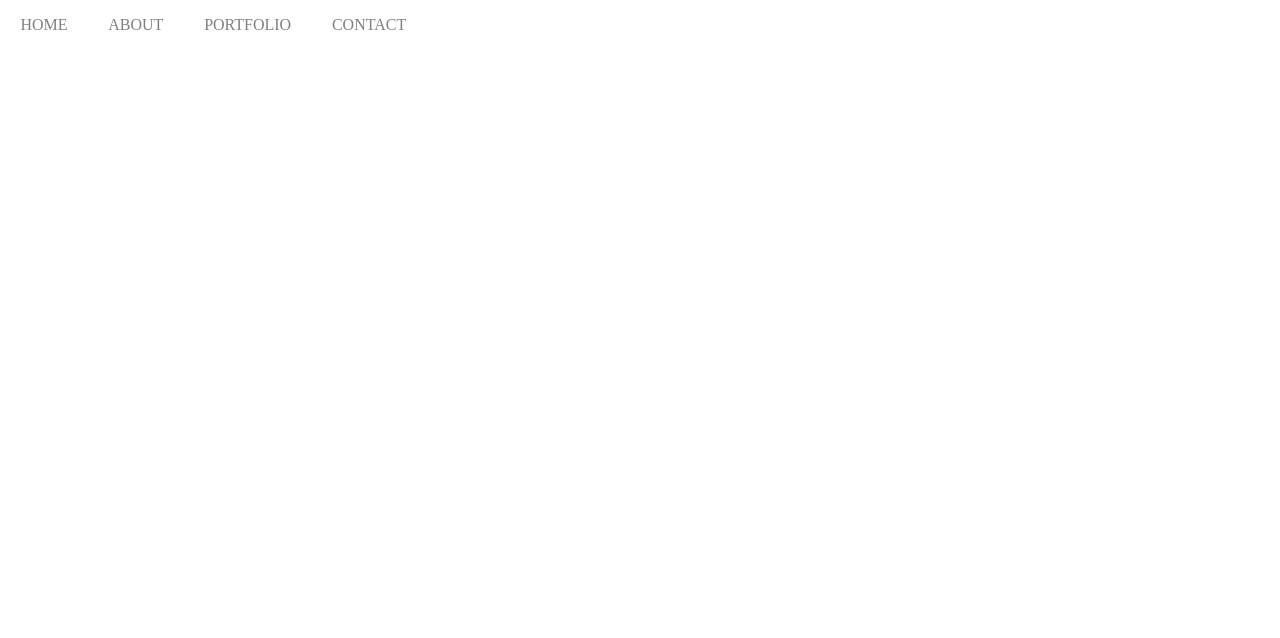
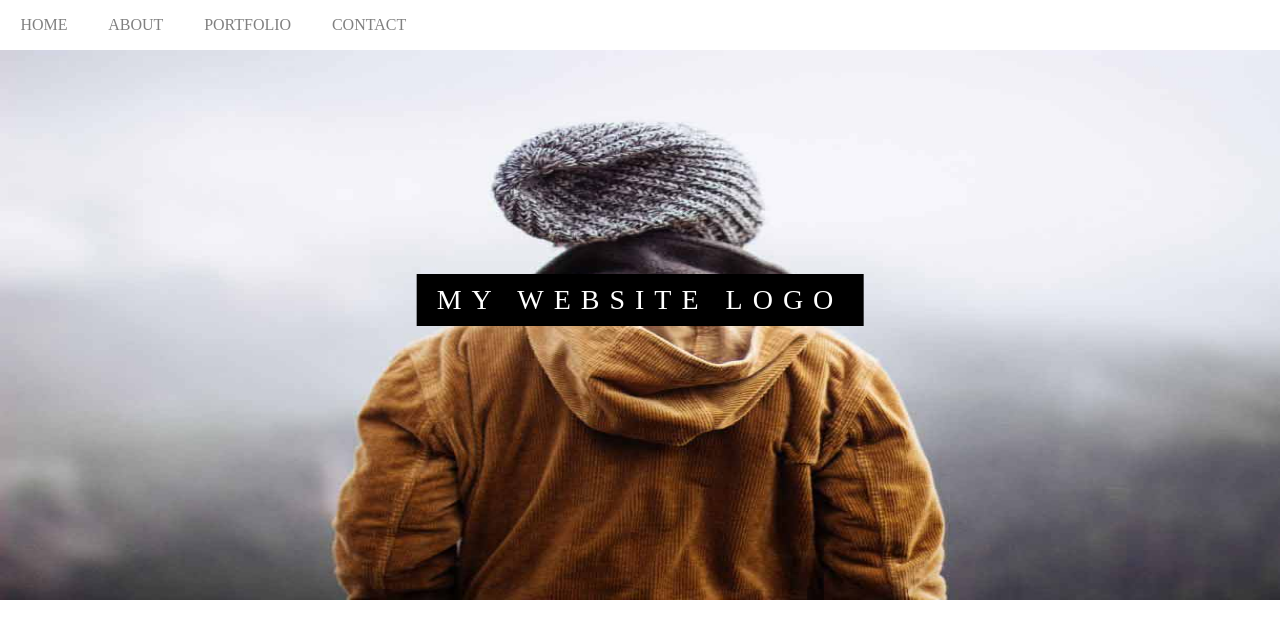
Before and after one commit to Artem123456789/portfolio-site, a plain HTML site: page index.html in a window 1280 px wide. Drawn offline with Linux system fonts and the light colour scheme.

Commit message:
front-card in progress

```diff
--- a/css/style.css
+++ b/css/style.css
@@ -5,6 +5,8 @@ body{
 
 nav{
     background: white;
+    position: fixed;
+    z-index: 1;
 }
 
 .menu{
@@ -12,3 +14,26 @@ nav{
     color:gray;
     list-style: none;
 }
+
+.front-card{
+    position: relative;
+    height: 600px;
+}
+
+.front-card-img{
+    width: 100%;
+    height: 100%;;
+}
+
+.front-card-logo{
+    position: absolute;
+    top: 50%;
+    left: 50%;
+    transform: translate(-50%, -50%);
+    padding: 10px 20px;
+    background: black;
+    text-transform: uppercase;
+    color: white;
+    letter-spacing: 10px;
+    font-size: 28px;
+}
--- a/index.html
+++ b/index.html
@@ -21,6 +21,12 @@
                 </ul>
             </div>
         </nav>
+        <section class="front-card">
+            <img src="img/parallax1.jpg" alt="parallax1" class="front-card-img">
+            <div class="front-card-logo">
+                my website logo
+            </div>
+        </section>
     </header>
 </body>
 </html>
```
